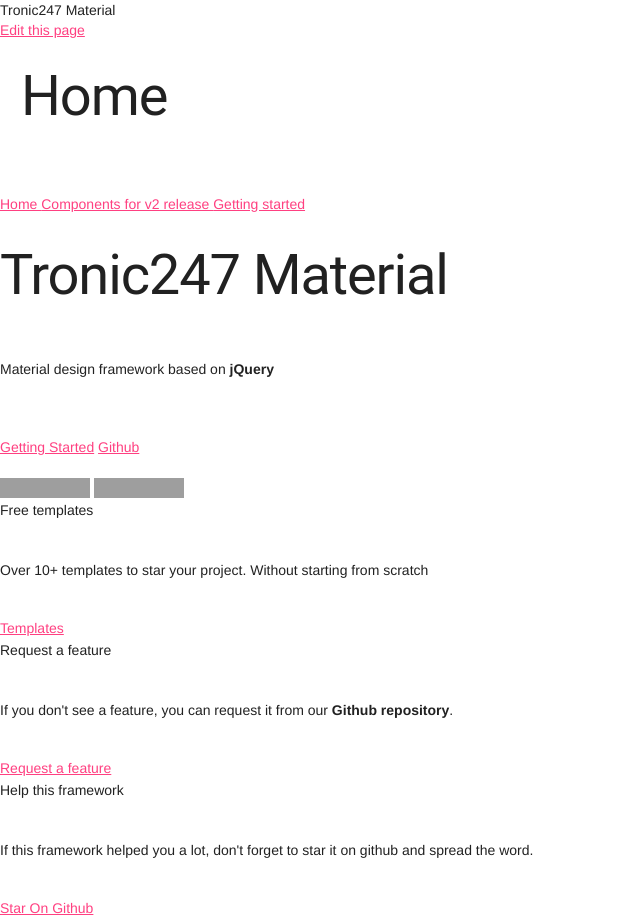
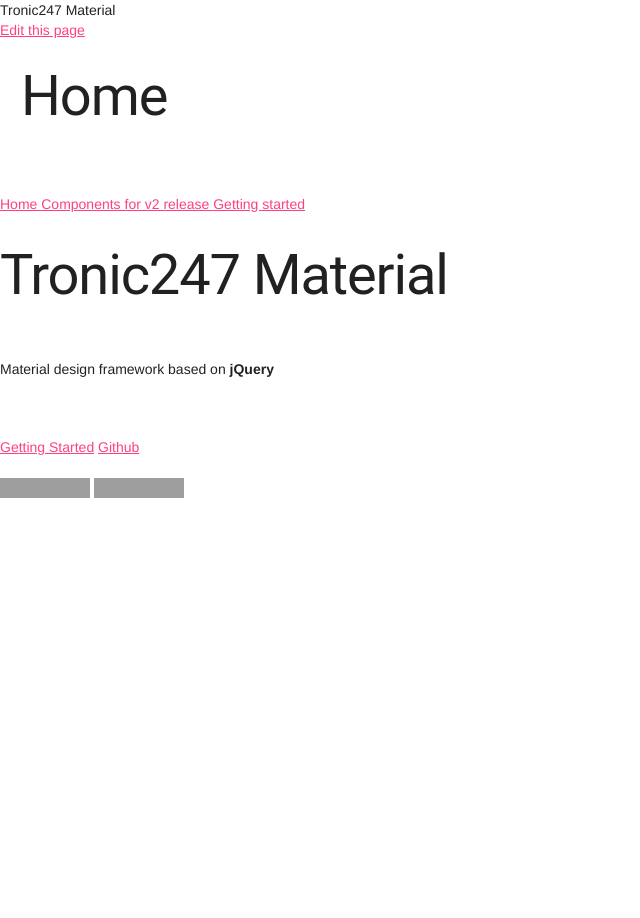
Before and after one commit to Duplore/material-docs, an MkDocs documentation site: the page built from docs/index.md, in a window 1280 px wide. Shown: the whole page, without its empty margins (0-640 px from the left). Built offline with MkDocs 1.6.1, drawn with Linux system fonts in a browser that asks for light colours; grey boxes are pictures that could not be loaded.

Commit message:
Update index.md

```diff
--- a/docs/index.md
+++ b/docs/index.md
@@ -13,30 +13,3 @@
     <img src="https://img.shields.io/github/last-commit/tronic247/material" alt="Latest Commit On Github" />
     <div class="p-3 m-3"></div>
 </div>
-<div class="container">
-    <div class="row text-left">
-        <div class="col text-muted p-4 m-2">
-            <p class="h5">Free templates</p>
-            <br />
-            <p>Over 10+ templates to star your project. Without starting from scratch</p>
-            <br />
-            <a href="#!" class="btn outlined">Templates</a>
-        </div>
-
-        <div class="col text-muted p-4 m-2">
-            <p class="h5">Request a feature</p>
-            <br />
-            <p>If you don't see a feature, you can request it from our <b>Github repository</b>.</p>
-            <br />
-            <a href="#!" class="btn outlined">Request a feature</a>
-        </div>
-
-        <div class="col text-muted p-4 m-2">
-            <p class="h5">Help this framework</p>
-            <br />
-            <p>If this framework helped you a lot, don't forget to star it on github and spread the word.</p>
-            <br />
-            <a href="#!" class="btn outlined">Star On Github</a>
-        </div>
-    </div>
-</div>
```
